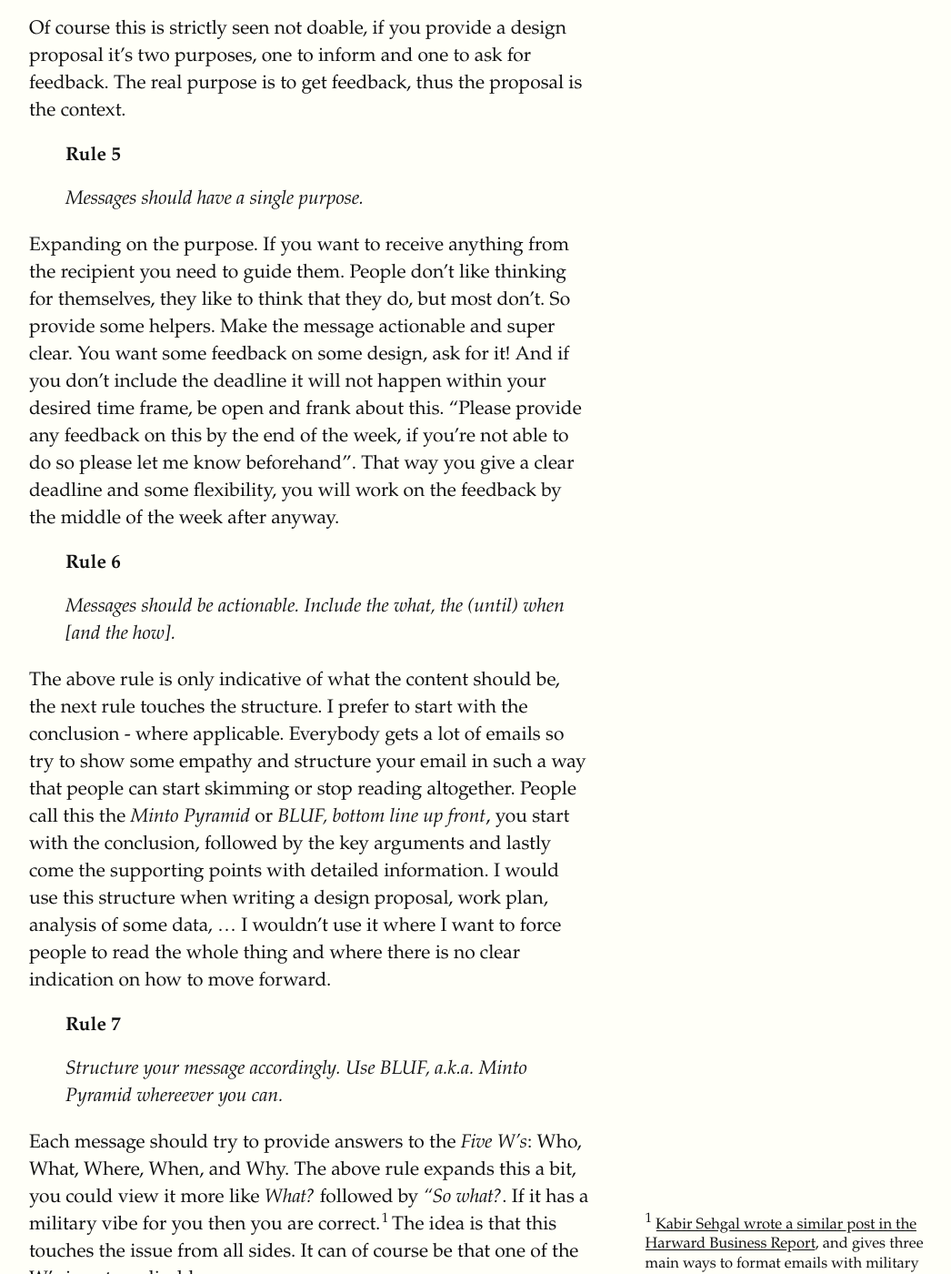
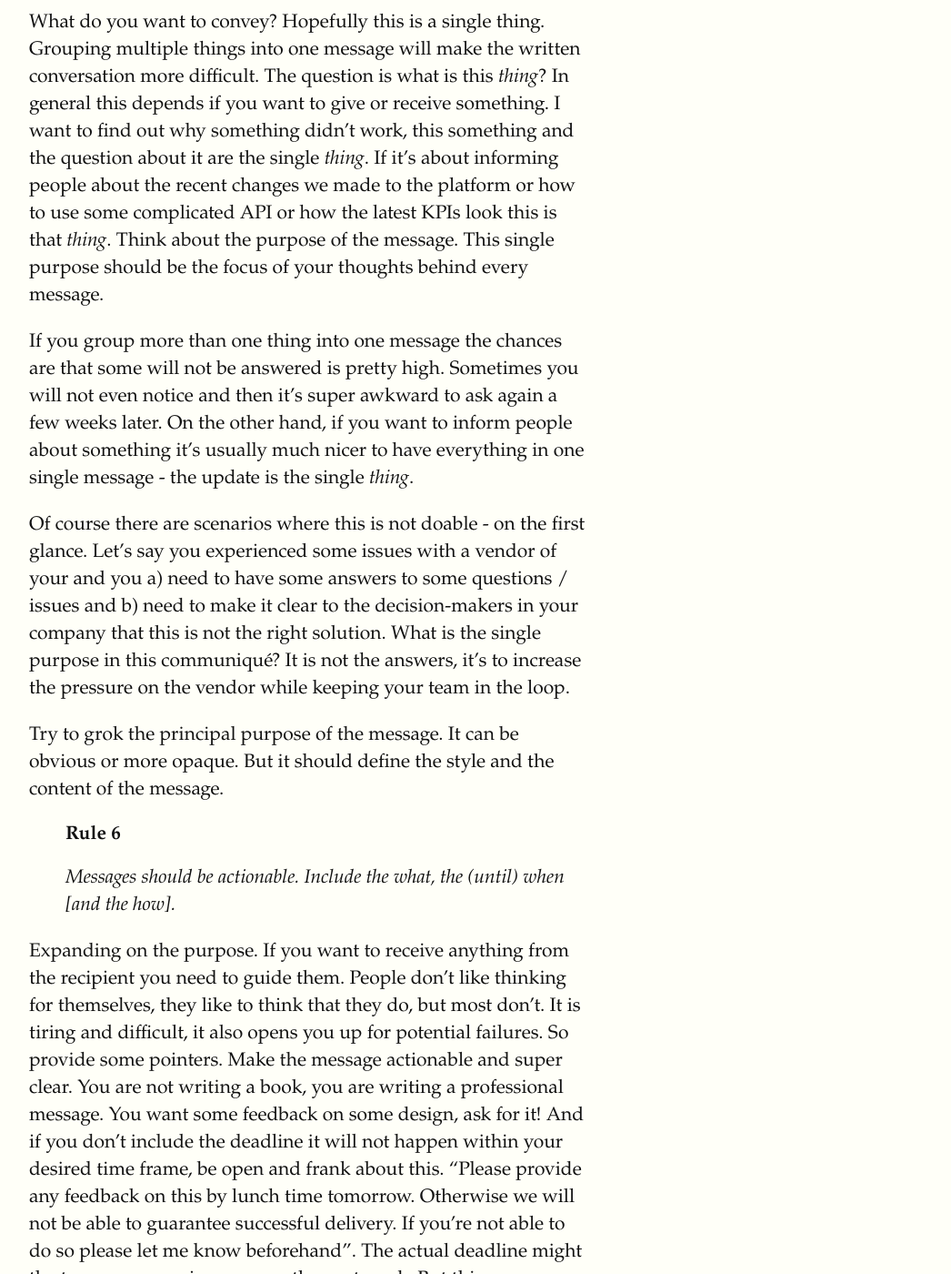
Before and after one commit to samuelsmal/samuelsmal.github.io, a Jekyll site: the page built from collections/_posts/2022-03-05-written-communication.md, in a window 1280 px wide and 1400 px high, scrolled down 2569 px. Shown: the whole window at 91% size, without its empty margins (128-1174 px from the left). Built offline with Jekyll 4.4.1, drawn with Linux system fonts in a browser that asks for light colours; some of the changed text lies outside the part shown.

Commit message:
update for written communication blogpost

````diff
--- a/collections/_posts/2022-03-05-written-communication.md
+++ b/collections/_posts/2022-03-05-written-communication.md
@@ -2,40 +2,63 @@
 layout: post
 title:  "Written communication, a.k.a. emails"
 date:   2022-03-05
-updated_on: 2022-06-12
+updated_on: 2022-08-08
 tags:
   - leadership
   - communication
 description: |
-  Kinda prompted by a junior dev that I am mentoring... Thought it would make sense to write it down.
-  So here we are, Sam's way on how to communicate and write emails.
+  A somewhat opinionated list of rules on how to communicate.
 field: Communication
 ---
 
 Professional (or private) communication is key to everything. How, what and when you communicate can
-have a much bigger impact than the code you write. If you can't find out what your client needs,
-what problem you face or what impact this has it will come back to haunt you.
-Although a lot of what I'll write about is about written communication, some is also about general
-communication. Exchange emails with Slack / Teams / ... messages or whatever tool you use.
+have a much bigger impact than the code you write. If you can't communicate your success, or
+identify the real problem<label
+for="sn-message_xy_problem" class="margin-toggle sidenote-number"></label><input type="checkbox"
+id="sn-message_xy_problem" class="margin-toggle"/><span class="sidenote">
+  <a href="https://en.wikipedia.org/wiki/XY_problem">See also the famous XY Problem.</a>
+</span>, or are not able to communicate the impact of the issue at hand clearly, you might just as
+well give up right now. Sadly the code does not speak for itself.
 
-I'll give here a short description followed by a one sentence rule that hopefully is concise and
-coherent enough.
+In this post I want to highlight certain aspects of *written communication* that I had to learn
+myself and I now have to repeatedly point out to my colleagues. It's part guideline, part focusing
+on the core principles for myself. Some of the advice also applies to verbal communication -
+obviously. I have structured the guideline in *Rules*, that I hope is succinct and short enough to
+stuck in your mind, followed by some more description. The first of these rules have a clearer goal
+and a definitely easier to apply, the later ones are a bit more opinionated.
 
 Let's start with a general communication rule:
-
-It is on the messenger to choose the right expressions for the receiver. There is no "you have
-misunderstood", it is always "I have explained that wrong". If the receiver didn't fully understood
-your point that you need to adapt your wording, you want to be understood, it's your responsibility
-to phrase it accordingly. For example if the receiver is a technical person they likely will want to
-know some more details, if it's an ultra busy manager they will likely still want that technical
-information to pass it along, but also an summary. But yourself into the shoes of the receiver and
-try to come up with the wording and content that the receiver would like to read.
 
 <div class="epigraph rule">
   <blockquote>
     <p>
-      Although that there are always two sides to communication it is on the messenger to ensure that
-      what was understood is what was meant to be communicated.
+      Although that there are always two sides to communication it is on the messenger to ensure
+      that what was understood is what was meant to be communicated.
+    </p>
+  </blockquote>
+</div>
+
+
+It is on the messenger to choose the right expressions for the receiver. Instead of *you have
+misunderstood* think more along *I have explained that wrong*. If the receiver didn't fully
+understood your point that you need to adapt your way of expression, you want to be understood, it's
+your responsibility to phrase it accordingly and to ensure that you are indeed fully understood.
+We are no longer in school and you are not teacher, thus it might be hard to verify that the
+receiver has understood. You can't just ask, "can you repeat that for me in your own words?". But
+you can adapt your expressions, the speed with which you talk, the technical depth, the amount of
+context given, ...
+
+For example if the receiver is a technical person they likely will want to know some more details, if
+it's an ultra busy manager they will likely still want that technical information to pass it along,
+but also an summary. Put yourself into the shoes of the receiver and try to come up with the wording
+and content that the receiver would like to read. Try to gauge if your counterparty has understood
+you. Try to read them. Which is tricky in an email. Try to have a face-to-face conversation
+beforehand, and if not possible by very, very clear in your communication.
+
+<div class="epigraph rule">
+  <blockquote>
+    <p>
+      Every message should come with the right context.
     </p>
   </blockquote>
 </div>
@@ -47,14 +70,6 @@ context.
 It can be something trivial as "As our meeting two weeks ago about project x..." or "we did some
 more research into the caching issue on server ..." or "as a follow-up on our talk earlier".
 
-
-<div class="epigraph rule">
-  <blockquote>
-    <p>
-      Every message should come with the right context.
-    </p>
-  </blockquote>
-</div>
 
 Expanding a bit on this, every bigger message should open with a statement on why you are contacting
 this person, why is it important for them to read and answer you? What is the value for them?
@@ -77,10 +92,16 @@ If you're contacting them for the first time, give a brief introduction on who y
   </blockquote>
 </div>
 
----
-
 Onto the content. The following rules are somewhat overlapping and touch the same thing over and
 over again. Try to incorporate them all.
+
+<div class="epigraph rule">
+  <blockquote>
+    <p>
+      Messages should have a single purpose.
+    </p>
+  </blockquote>
+</div>
 
 What do you want to convey? Hopefully this is a single thing. Grouping multiple
 things into one message will make the written conversation more difficult. The question is what is
@@ -91,30 +112,19 @@ complicated API or how the latest KPIs look this is that *thing*.
 Think about the purpose of the message. This single purpose should be the focus of your thoughts
 behind every message.
 
-If you group more than one thing into one message the chances are that some will not be answered is pretty
-high. Sometimes you will not even notice and then it's super awkward to ask again a few weeks later.
-On the other hand, if you want to inform people about something it's usually much nicer to have
-everything in one single message.
+If you group more than one thing into one message the chances are that some will not be answered is
+pretty high. Sometimes you will not even notice and then it's super awkward to ask again a few weeks
+later. On the other hand, if you want to inform people about something it's usually much nicer to
+have everything in one single message - the update is the single *thing*.
 
-Of course this is strictly seen not doable, if you provide a design proposal it's two purposes, one
-to inform and one to ask for feedback. The real purpose is to get feedback, thus the proposal is the
-context.
+Of course there are scenarios where this is not doable - on the first glance. Let's say you
+experienced some issues with a vendor of your and you a) need to have some answers to some questions
+/ issues and b) need to make it clear to the decision-makers in your company that this is not the
+right solution. What is the single purpose in this communiqué? It is not the answers, it's to
+increase the pressure on the vendor while keeping your team in the loop.
 
-<div class="epigraph rule">
-  <blockquote>
-    <p>
-      Messages should have a single purpose.
-    </p>
-  </blockquote>
-</div>
-
-Expanding on the purpose. If you want to receive anything from the recipient you need to guide them.
-People don't like thinking for themselves, they like to think that they do, but most don't. So
-provide some helpers. Make the message actionable and super clear. You want some feedback on some
-design, ask for it! And if you don't include the deadline it will not happen within your desired
-time frame, be open and frank about this. "Please provide any feedback on this by the end of the
-week, if you're not able to do so please let me know beforehand". That way you give a clear deadline
-and some flexibility, you will work on the feedback by the middle of the week after anyway.
+Try to grok the principal purpose of the message. It can be obvious or more opaque. But it should
+define the style and the content of the message.
 
 <div class="epigraph rule">
   <blockquote>
@@ -124,14 +134,28 @@ Messages should be actionable. Include the what, the (until) when [and the how].
   </blockquote>
 </div>
 
-The above rule is only indicative of what the content should be, the next rule touches the
-structure. I prefer to start with the conclusion - where applicable. Everybody gets a lot of emails
-so try to show some empathy and structure your email in such a way that people can start skimming or
-stop reading altogether. People call this the *Minto Pyramid* or *BLUF, bottom line up front*, you
-start with the conclusion, followed by the key arguments and lastly come the supporting points with
-detailed information. I would use this structure when writing a design proposal, work plan, analysis
-of some data, ... I wouldn't use it where I want to force people to read the whole thing and where
-there is no clear indication on how to move forward.
+Expanding on the purpose. If you want to receive anything from the recipient you need to guide them.
+People don't like thinking for themselves, they like to think that they do, but most don't. It is
+tiring and difficult, it also opens you up for potential failures.  So provide some pointers. Make
+the message actionable and super clear. You are not writing a book, you are writing a professional
+message. You want some feedback on some design, ask for it! And if you don't include the deadline it
+will not happen within your desired time frame, be open and frank about this. "Please provide any
+feedback on this by lunch time tomorrow. Otherwise we will not be able to guarantee successful
+delivery. If you're not able to do so please let me know beforehand".  The actual deadline might the
+tomorrow evening, or even the next week. But this way you get what you need in time.
+
+<div class="epigraph rule">
+  <blockquote>
+    <p>
+    Try to answer the Five W's: Who, What, Where, When, and Why.
+    </p>
+  </blockquote>
+</div>
+
+This rules comes straight from journalism, every article should answer the above "questions". In
+this context it might not seem applicable, but use them as guidelines when you write your email or
+prepare your talk and you might find that you left out certain parts.
+
 
 <div class="epigraph rule">
   <blockquote>
@@ -141,9 +165,12 @@ there is no clear indication on how to move forward.
   </blockquote>
 </div>
 
-Each message should try to provide answers to the *Five W's*: Who, What, Where, When, and
-Why. The above rule expands this a bit, you could view it more like *What?* followed by *"So what?*.
-If it has a military vibe for you then you are correct.<label
+
+The previous rules is only indicative of what the content should be, this rule touches the
+structure. Everybody gets a lot of emails so try to show some empathy and structure your email in
+such a way that people can start skimming or stop reading altogether. People call this the *Minto
+Pyramid* or *BLUF, bottom line up front*, you start with the conclusion, followed by the key
+arguments and lastly come the supporting points with detailed information. <label
 for="sn-message_kabir" class="margin-toggle sidenote-number"></label><input type="checkbox"
 id="sn-message_kabir" class="margin-toggle"/><span class="sidenote">
   <a href="https://hbr.org/2016/11/how-to-write-email-with-military-precision">Kabir Sehgal wrote a similar post in the Harward Business Report</a>,
@@ -152,18 +179,18 @@ id="sn-message_kabir" class="margin-toggle"/><span class="sidenote">
     2) Bottom Line Up Front (BLUF) - Emails should be short that basically answers the 5W's: who, what, when, where, and why;
     3) Be Economical - short enough to understand and covey all the details. Using of Active voice is highly mandates rather than using passive voice.
 </span>
-The idea is that this touches the issue from all sides. It can of course be that one of the W's is
-not applicable.
+
+But when to apply it? I would use this structure when writing a design proposal, work plan, analysis
+of some data, ... I wouldn't use it where I want to force people to read the whole thing and where
+there is no clear indication on how to move forward.
 
 <div class="epigraph rule">
   <blockquote>
     <p>
-    Try to answer the Five W's: Who, What, Where, When, and Why.
+    Try to remove any points of confusion before they arise.
     </p>
   </blockquote>
 </div>
-
----
 
 Onto style. This is more of a personal preference. If there are lists I use a number before each
 item and not bullets if I think there will some sort of back-and-forth. It's much easier to
@@ -177,7 +204,7 @@ start the email-chain you can set the tone and method of the conversation.
 <div class="epigraph rule">
   <blockquote>
     <p>
-    Try to remove any points of confusion before they arise.
+Be kind not nice.
     </p>
   </blockquote>
 </div>
@@ -188,20 +215,6 @@ might foresee any issues, some don't.
 Nice vs kind is probably one of the most recent communication buzzwords. The idea is to be helpful
 and friendly, while also not masking or talking around issues. If shit hits the fan, say it. "Call a
 spade a spade." But do it nicely.
-On the same page, open or close the email in a personal way - if you can. Let's say you have been in
-close contact with an engineer of one of your vendors. Why not replace the "Best regards, Sam" with
-"Cheers, Sam"? If they have been on vacation or sick why not ask about it? Receptive people will
-notice, and if they don't, who cares. Didn't cost you anything. The goal is to foster a
-relationship, they should trust you, and believe that you see them as a person.
-
-
-<div class="epigraph rule">
-  <blockquote>
-    <p>
-Be kind not nice.
-    </p>
-  </blockquote>
-</div>
 
 <div class="epigraph rule">
   <blockquote>
@@ -211,10 +224,12 @@ Be kind not nice.
   </blockquote>
 </div>
 
-Use a spell & grammar checker. Everybody makes mistakes. Find some tools that do that for you. If it
-means that you need to paste the message into Google Docs so be it. Maybe find a program that works
-better with your workflow though. Don't forget to set it to the right dialect, which is `en_gb` for
-English.
+On the same page, open or close the email in a personal way - if you can. Let's say you have been in
+close contact with an engineer of one of your vendors. Why not replace the "Best regards, Sam" with
+"Cheers, Sam"? If they have been on vacation or sick why not ask about it? Receptive people will
+notice, and if they don't, who cares. Didn't cost you anything. It might seem superfluous, and not
+the best example, but the goal is to foster a relationship, they should trust you, and believe that
+you see them as a person. Thus try to engage the recipient in a personal way - but don't overdo it.
 
 <div class="epigraph rule">
   <blockquote>
@@ -224,18 +239,25 @@ No spelling mistakes.
   </blockquote>
 </div>
 
+Use a spell & grammar checker. Everybody makes mistakes. Find some tools that do that for you. If it
+means that you need to paste the message into Google Docs so be it. Maybe find a program that works
+better with your workflow though. Don't forget to set it to the right dialect, which is `en_gb` for
+English.
+
+---
+
 Combining all of the above into an example:
 
-```
-Dear Madam or Sir,                   // if you don't know who you're talking to
-[Hi | Good morning] Fred,            // if you know them well / not so well
-
-Sam here from Evilcorp, I am the responsible person for the monitoring of system X.
-I wanted to come back to you about the recent outage that we experienced on the 2021-01-23.
-As per out logs (attached) we can identify the issue to occur around 14:30 UTC.
-I had a look at our metrics and couldn't identify anything on our end.
-Can you have a look on your end and get back to me by the end of next week?
-
-[Best regards | Cheers],
-Sam
-```
+> **Regarding the recent outage**
+>
+> Dear Madam or Sir, (if you don't know who you're talking to) <br>
+> [Hi | Good morning] Fred, (if you know them well / not so well)
+>
+> Sam here from Evilcorp, I am the responsible person for the monitoring of system X.
+> I wanted to come back to you about the recent outage that we experienced on the 2021-01-23.
+> As per out logs (attached) we can identify the issue to occur around 14:30 UTC.
+> I had a look at our metrics and couldn't identify anything on our end.
+> Can you have a look on your end and get back to me by the end of next week?
+>
+> [Best regards | Cheers], <br>
+> Sam
````
